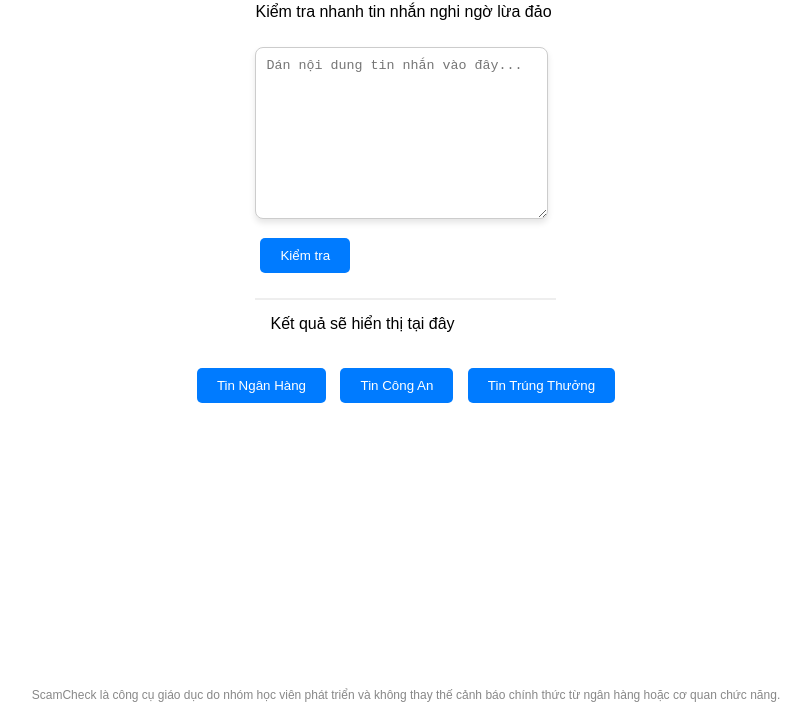
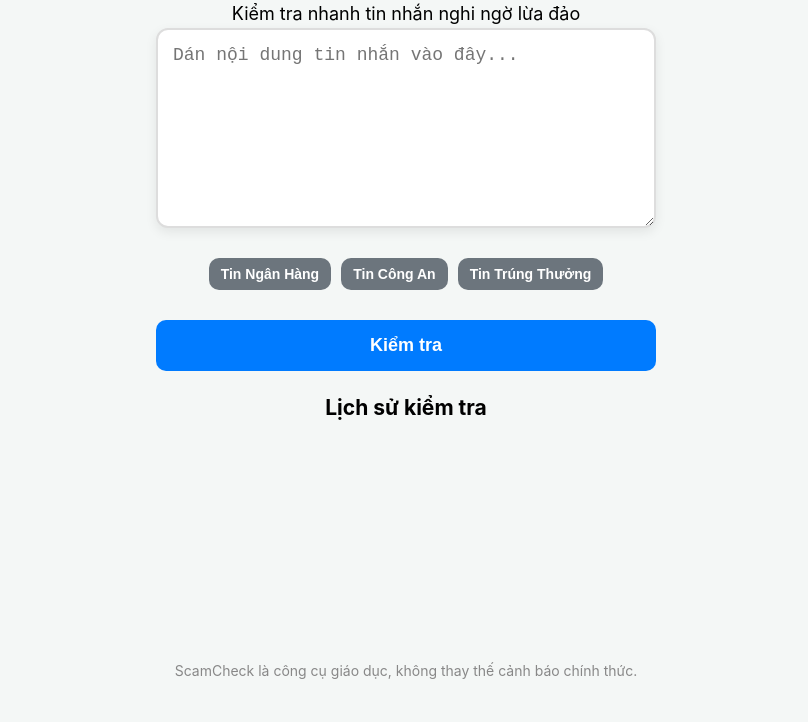
Before and after one commit to Quaz-vn/Scamcheck, a plain HTML site: page index.html in a window 1280 px wide. Shown: the part 78-800 px from the top of the page, without its empty margins (234-1042 px from the left). Drawn offline with Linux system fonts and the light colour scheme.

Commit message:
Update index.html

```diff
--- a/index.html
+++ b/index.html
@@ -1,58 +1,70 @@
 <!DOCTYPE html>
 <html lang="vi">
-
-<head>
 <head>
     <meta charset="UTF-8">
     <meta name="viewport" content="width=device-width, initial-scale=1.0">
     <title>ScamCheck - Kiểm tra tin nhắn lừa đảo</title>
     <style>
-        body { display: flex; flex-direction: column; align-items: center; min-height: 100vh; margin: 0; font-family: Arial, sans-serif; }
-        .sample-buttons { margin: 15px 0; }
-        textarea { width: 90%; max-width: 500px; height: 150px; margin: 10px 0; padding: 10px; border-radius: 8px; border: 1px solid #ccc; box-shadow: 0 4px 6px rgba(0,0,0,0.1); }
-        button { padding: 10px 20px; background-color: #007bff; color: white; border: none; border-radius: 5px; cursor: pointer; margin: 5px; transition: 0.3s; }
-        button:hover { background-color: #0056b3; }
-        #loading { margin: 10px; color: #666; font-style: italic; }
-        #result { margin-top: 20px; width: 90%; max-width: 500px; padding: 15px; border-top: 2px solid #eee; }
-        footer { margin-top: auto; padding: 20px; text-align: center; font-size: 12px; color: #888; }
+        /* CSS Tổng hợp từ yêu cầu L2-08 và L2-10 */
+        * { margin: 0; padding: 0; box-sizing: border-box; }
+        body {
+            font-family: -apple-system, BlinkMacSystemFont, "Segoe UI", Roboto, sans-serif;
+            background-color: #f4f7f6; min-height: 100vh;
+            display: flex; flex-direction: column; align-items: center;
+            padding: 20px; font-size: 18px; line-height: 1.6;
+        }
+        .container { width: 100%; max-width: 500px; display: flex; flex-direction: column; align-items: center; }
+
+        textarea {
+            width: 100%; height: 200px; padding: 15px; border: 2px solid #ddd;
+            border-radius: 12px; box-shadow: 0 4px 12px rgba(0,0,0,0.08);
+            font-size: 18px; outline: none; transition: border 0.3s;
+        }
+        textarea:focus { border-color: #007bff; }
+
+        button {
+            width: 100%; padding: 15px; margin-top: 15px; background-color: #007bff;
+            color: white; border: none; border-radius: 10px; cursor: pointer;
+            font-size: 18px; font-weight: bold; transition: 0.2s;
+        }
+        button:active { transform: scale(0.98); }
+
+        .sample-buttons { display: flex; gap: 10px; margin: 15px 0; flex-wrap: wrap; justify-content: center; }
+        .sample-buttons button { width: auto; font-size: 14px; padding: 8px 12px; background-color: #6c757d; }
+
+        #result { width: 100%; margin-top: 20px; }
+        .risk-card { padding: 20px; border-radius: 12px; margin-top: 15px; border-left: 8px solid #ccc; }
+        .risk-danger { background: #ffe5e5; border-left-color: #e53935; }
+
+        footer { margin-top: auto; padding: 20px; font-size: 14px; color: #888; text-align: center; }
     </style>
-</head>
 </head>
 
 <body>
-
     <main class="container">
-
         <h1>🛡️ ScamCheck</h1>
-
-        <p class="subtitle">
-            Kiểm tra nhanh tin nhắn nghi ngờ lừa đảo
-        </p>
+        <p>Kiểm tra nhanh tin nhắn nghi ngờ lừa đảo</p>
 
         <textarea id="messageInput" placeholder="Dán nội dung tin nhắn vào đây..."></textarea>
 
-        <button id="checkBtn">
-            Kiểm tra
-        </button>
+        <div class="sample-buttons">
+            <button onclick="fillSample('nganhang')">Tin Ngân Hàng</button>
+            <button onclick="fillSample('congan')">Tin Công An</button>
+            <button onclick="fillSample('trungthuong')">Tin Trúng Thưởng</button>
+        </div>
 
-        <section id="result">
-            Kết quả sẽ hiển thị tại đây
-        </section>
+        <button id="checkBtn">Kiểm tra</button>
 
+        <section id="result"></section>
+
+        <h3>Lịch sử kiểm tra</h3>
+        <div id="historyList" style="width: 100%;"></div>
     </main>
 
-    <div class="sample-buttons">
-        <button onclick="fillSample('nganhang')">Tin Ngân Hàng</button>
-        <button onclick="fillSample('congan')">Tin Công An</button>
-        <button onclick="fillSample('trungthuong')">Tin Trúng Thưởng</button>
-    </div>
-    <footer>ScamCheck là công cụ giáo dục do nhóm học viên phát triển và không thay thế cảnh báo chính thức từ ngân hàng hoặc cơ quan chức năng.</footer>
-    <script src="script.js"></script>
+    <footer>
+        ScamCheck là công cụ giáo dục, không thay thế cảnh báo chính thức.
+    </footer>
 
-
-    <script src="config.js"></script>
-    <script type="module" src="script.js"></script>
-
+    <script src="script.js" type="module"></script>
 </body>
-
 </html>
```
